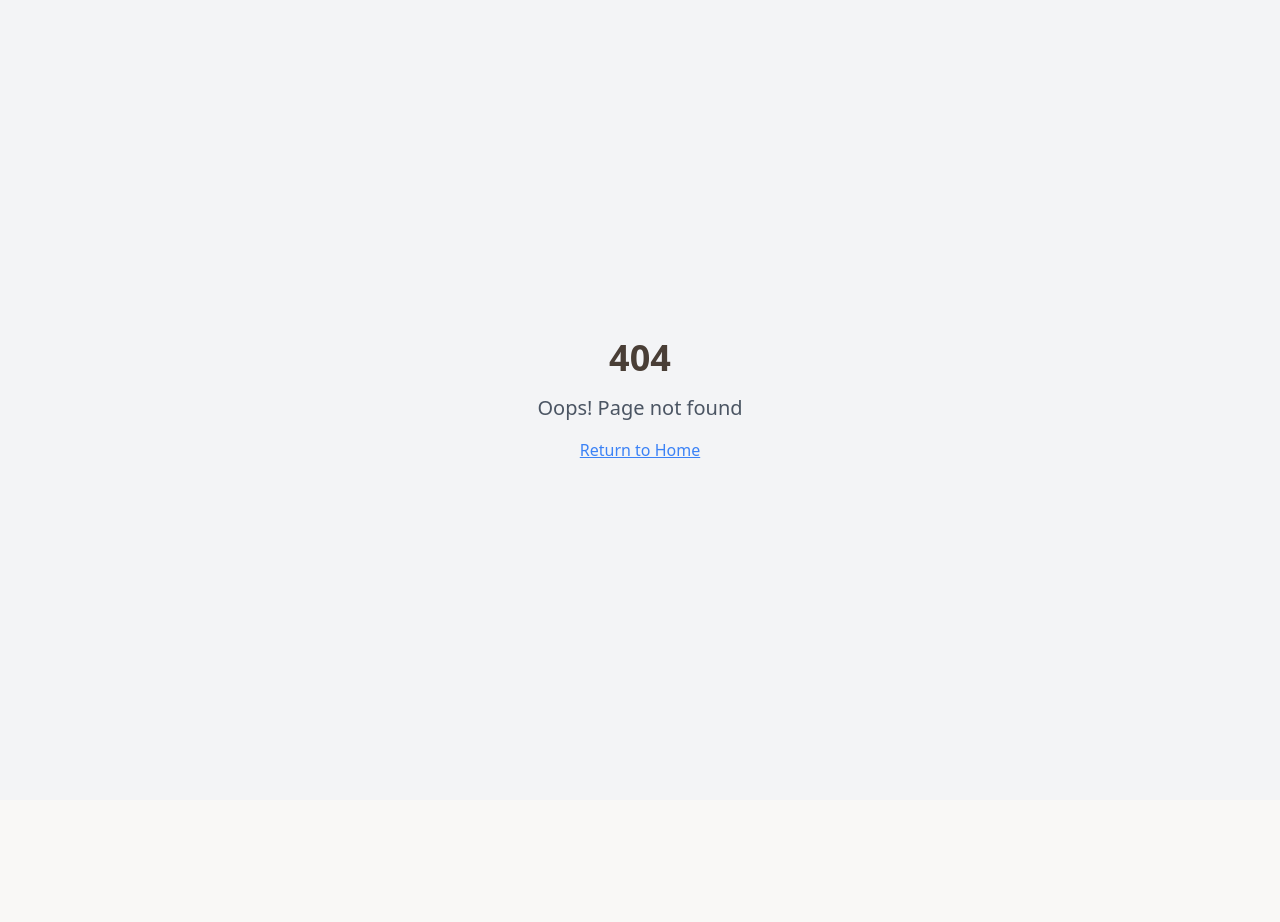
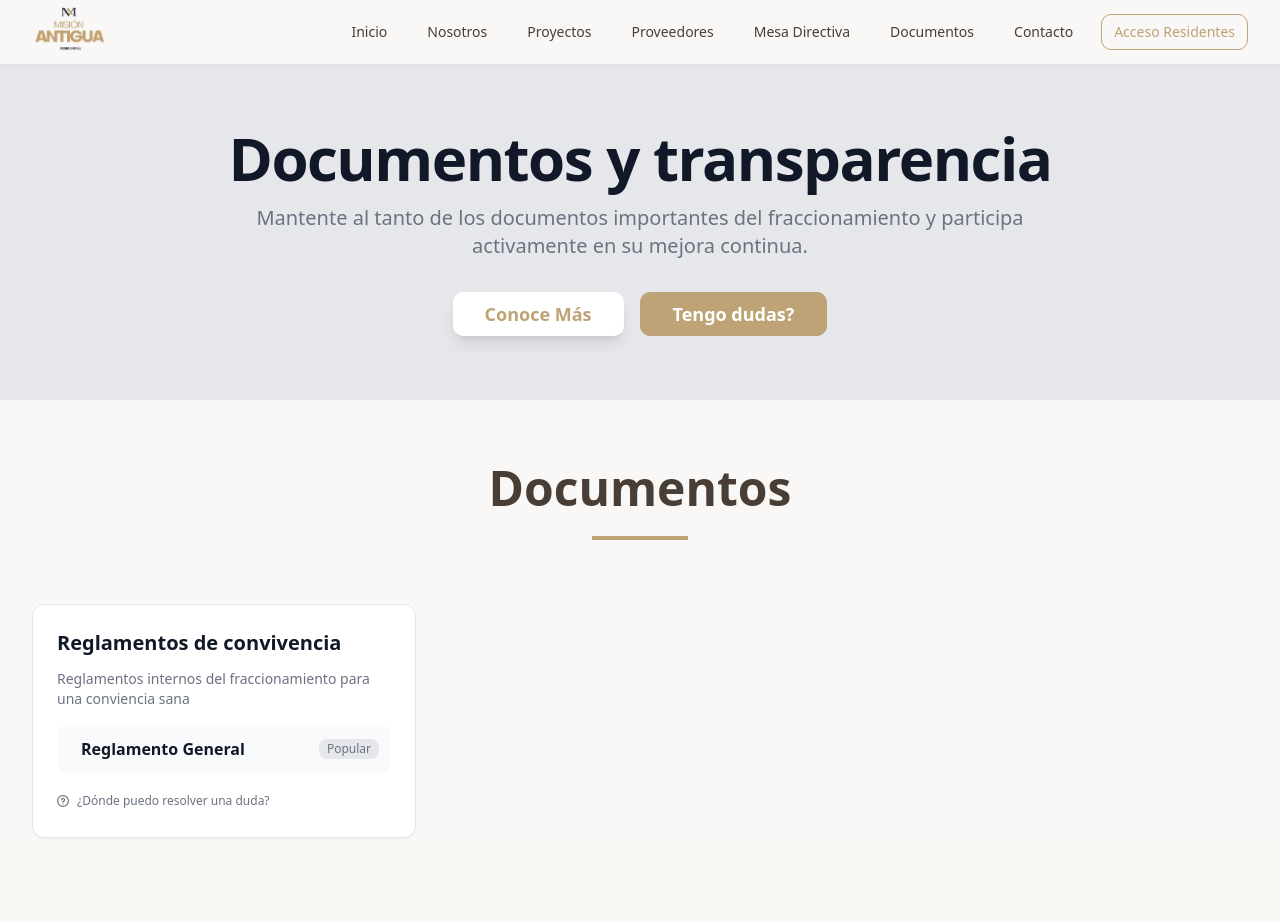
Before and after one commit to AdrianLonaFragoso/mision-antigua-portal, a React (Vite) app: page /documentos in a window 1280 px wide. Before the commit this address had no page. Shown: the top 922 px of the page. Before the commit the page ends 800 px from the top, so only its background shows below. Built offline with nearby package versions, Linux system fonts and the light colour scheme; the HTML template or start-up script is replaced by a standard one.

Commit message:
feat:reglamento

```diff
--- a/src/App.tsx
+++ b/src/App.tsx
@@ -8,7 +8,7 @@ import NotFound from "./pages/NotFound";
 import ScrollToTop from "./components/ScrollTop";
 import ProjectsPage from "./pages/Projects/ProjectsPage";
 import SuppliersPage from "./pages/Suppliers/SuppliersPage";
-import RegulationsPage from "./pages/Regulations/RegulationsPage";
+import DocumentsPage from "./pages/Documents/DocumentsPage";
 
 const queryClient = new QueryClient();
 
@@ -23,7 +23,7 @@ const App = () => (
           <Route path="/" element={<Index />} />
           <Route path="/proyectos" element={<ProjectsPage />} />
           <Route path="/proveedores" element={<SuppliersPage />} />
-          <Route path="/reglamentos" element={<RegulationsPage />} />
+          <Route path="/documentos" element={<DocumentsPage />} />
           {/* ADD ALL CUSTOM ROUTES ABOVE THE CATCH-ALL "*" ROUTE */}
           <Route path="*" element={<NotFound />} />
         </Routes>
--- a/src/components/Navigation.tsx
+++ b/src/components/Navigation.tsx
@@ -15,7 +15,7 @@ const Navigation = () => {
     { id: "/proveedores", label: "Proveedores", icon: Users },
     // { id: "#services", label: "Servicios", icon: Settings },
     { id: "#board", label: "Mesa Directiva", icon: UserCheck },
-    { id: "/reglamentos", label: "Reglamentos", icon: Users },
+    { id: "/reglamentos", label: "Documentos", icon: Users },
 
     // { id: "#announcements", label: "Avisos", icon: Megaphone },
     { id: "#contact", label: "Contacto", icon: Phone },
--- a/src/pages/Regulations/RegulationsPage.tsx
+++ b/src/pages/Documents/DocumentsPage.tsx
@@ -4,10 +4,11 @@ import { heroSection } from "./constants";
 import ContactSection from "@/components/ContactSection";
 import Footer from "@/components/Footer";
 import Navigation from "@/components/Navigation";
+import DocumentsSection from "./components/DocumentsSection";
 
-const RegulationsPage = () => {
-  const scrollToRegulations = () => {
-    const element = document.getElementById("regulations");
+const DocumentsPage = () => {
+  const scrollToDocuments = () => {
+    const element = document.getElementById("documents");
     if (element) {
       element.scrollIntoView({ behavior: "smooth" });
     }
@@ -20,10 +21,10 @@ const RegulationsPage = () => {
         description={heroSection.description}
         primaryButton={{
           text: "Conoce Más",
-          onClick: scrollToRegulations,
+          onClick: scrollToDocuments,
         }}
         secondaryButton={{
-          text: "Proponer proyecto",
+          text: "Tengo dudas?",
           onClick: () =>
             document
               .getElementById("contact")
@@ -31,12 +32,11 @@ const RegulationsPage = () => {
         }}
         className="additional-section-classes"
       />
-
-      <section className="min-h-screen bg-primary"></section>
+      <DocumentsSection />
       <ContactSection />
       <Footer />
     </div>
   );
 };
 
-export default RegulationsPage;
+export default DocumentsPage;
--- /dev/null
+++ b/src/pages/Documents/components/DocumentsCard.tsx
@@ -0,0 +1,79 @@
+interface Document {
+  title: string;
+  popular?: boolean;
+  link?: string;
+}
+
+interface RegulationCardProps {
+  title?: string;
+  description?: string;
+  documents?: Document[];
+  disclaimer?: string;
+}
+
+const DocumentsCard: React.FC<RegulationCardProps> = ({
+  title = "Reglamentos Internos",
+  description = "Connect with one of our available wallet providers or create a new one.",
+  documents = [
+    {
+      title: "Reglamento fraccionamiento",
+      popular: true,
+      link: "#",
+    },
+  ],
+  disclaimer = "Why do I need to connect with my wallet?",
+}) => {
+  return (
+    <article className="w-full max-w-sm p-4 bg-white border border-gray-200 rounded-lg shadow-sm sm:p-6 dark:bg-gray-800 dark:border-gray-700">
+      <h5 className="mb-3 text-base font-semibold text-gray-900 md:text-xl dark:text-white">
+        {title}
+      </h5>
+      <p className="text-sm font-normal text-gray-500 dark:text-gray-400">
+        {description}
+      </p>
+      <ul className="my-4 space-y-3">
+        {documents.map((doc, index) => (
+          <li key={index}>
+            <a
+              href={doc.link}
+              target="_blank"
+              className="flex items-center p-3 text-base font-bold text-gray-900 rounded-lg bg-gray-50 hover:bg-gray-100 group hover:shadow dark:bg-gray-600 dark:hover:bg-gray-500 dark:text-white"
+            >
+              <span className="flex-1 ms-3 whitespace-nowrap">{doc.title}</span>
+              {doc.popular && (
+                <span className="inline-flex items-center justify-center px-2 py-0.5 ms-3 text-xs font-medium text-gray-500 bg-gray-200 rounded-sm dark:bg-gray-700 dark:text-gray-400">
+                  Popular
+                </span>
+              )}
+            </a>
+          </li>
+        ))}
+      </ul>
+      <div>
+        <a
+          href="#"
+          className="inline-flex items-center text-xs font-normal text-gray-500 hover:underline dark:text-gray-400"
+        >
+          <svg
+            className="w-3 h-3 me-2"
+            aria-hidden="true"
+            xmlns="http://www.w3.org/2000/svg"
+            fill="none"
+            viewBox="0 0 20 20"
+          >
+            <path
+              stroke="currentColor"
+              strokeLinecap="round"
+              strokeLinejoin="round"
+              strokeWidth="2"
+              d="M7.529 7.988a2.502 2.502 0 0 1 5 .191A2.441 2.441 0 0 1 10 10.582V12m-.01 3.008H10M19 10a9 9 0 1 1-18 0 9 9 0 0 1 18 0Z"
+            />
+          </svg>
+          {disclaimer}
+        </a>
+      </div>
+    </article>
+  );
+};
+
+export default DocumentsCard;
--- /dev/null
+++ b/src/pages/Documents/components/DocumentsSection.tsx
@@ -0,0 +1,28 @@
+import { regulations } from "../constants";
+import RegulationCard from "./DocumentsCard";
+
+const DocumentsSection = () => {
+  return (
+    <section id="documents" className="max-w-7xl mx-auto px-4 sm:px-6 lg:px-8">
+      <div className="text-center my-16">
+        <h2 className="text-4xl md:text-5xl font-bold text-foreground mb-6">
+          Documentos
+        </h2>
+        <div className="w-24 h-1 bg-primary mx-auto mb-8"></div>
+      </div>
+
+      <div className="flex flex-wrap gap-4">
+        {regulations.map((r) => (
+          <RegulationCard
+            title={r.title}
+            description={r.description}
+            documents={r.documents}
+            disclaimer={r.disclaimer}
+          />
+        ))}
+      </div>
+    </section>
+  );
+};
+
+export default DocumentsSection;
--- /dev/null
+++ b/src/pages/Documents/constants.ts
@@ -0,0 +1,27 @@
+export const heroSection = {
+  title: "Documentos y transparencia",
+  description:
+    "Mantente al tanto de los documentos importantes del fraccionamiento y participa activamente en su mejora continua.",
+};
+
+export const regulations = [
+  {
+    title: "Reglamentos de convivencia",
+    description:
+      "Reglamentos internos del fraccionamiento para una conviencia sana",
+    documents: [
+      {
+        title: "Reglamento General",
+        popular: true,
+        link: "/docs/REGLAMENTO_INTERNO_DEL_FRACCIONAMIENTO_MISION_ANTIGUA_RV_050825.pdf",
+      },
+    ],
+    disclaimer: "¿Dónde puedo resolver una duda?",
+  },
+  // {
+  //   title: "Mesa directiva",
+  //   description: "Documentos descriptivos respecto a la mesa directiva",
+  //   documents: [{ title: "Roles y funciones 2025", popular: false, link: "" }],
+  //   disclaimer: "¿Dónde puedo resolver una duda?",
+  // },
+];
--- a/src/pages/Regulations/constants.ts
+++ /dev/null
@@ -1,5 +0,0 @@
-export const heroSection = {
-  title: "Reglamentos",
-  description:
-    "Mantente al tanto de los reglamentos del fraccionamiento y participa activamente en su mejora continua.",
-};
```
Also changed, not shown: 1 other file (tests, documents, lock files or other folders).
